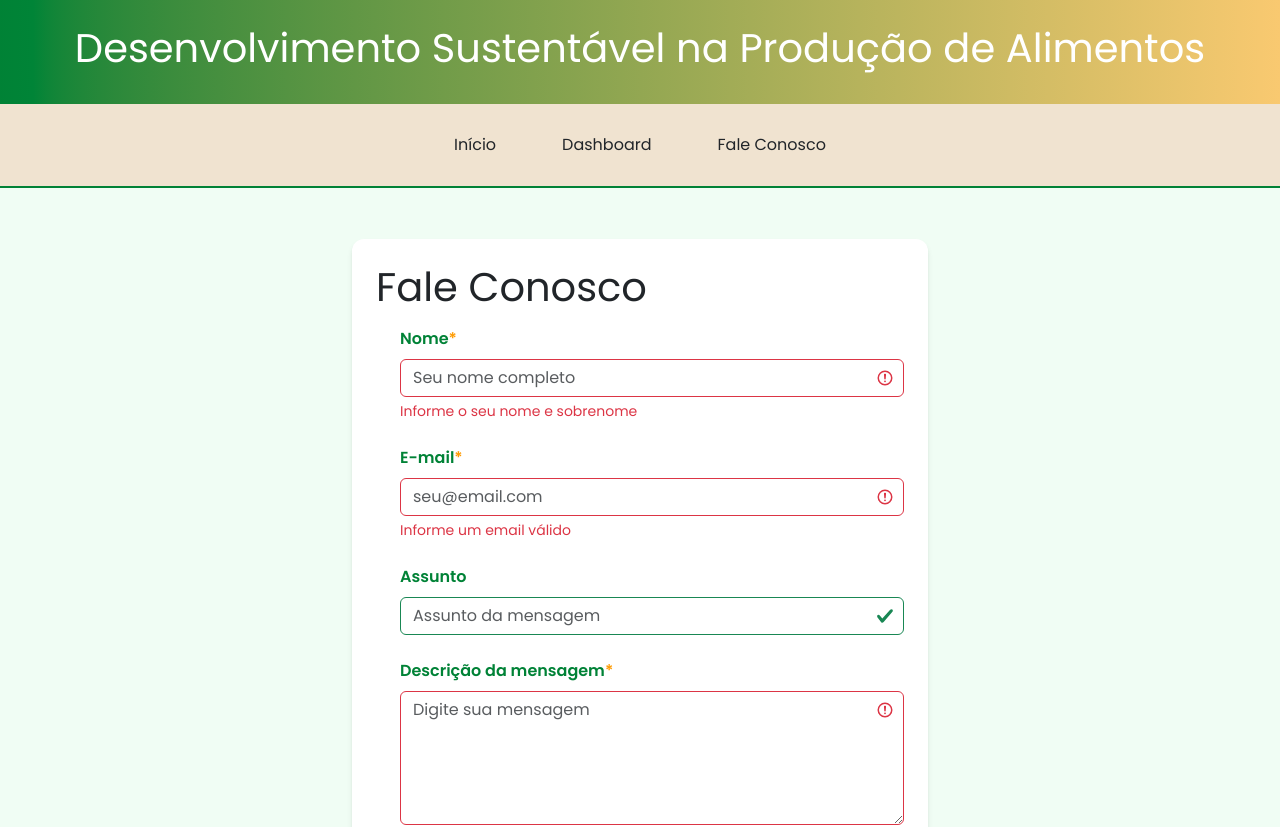
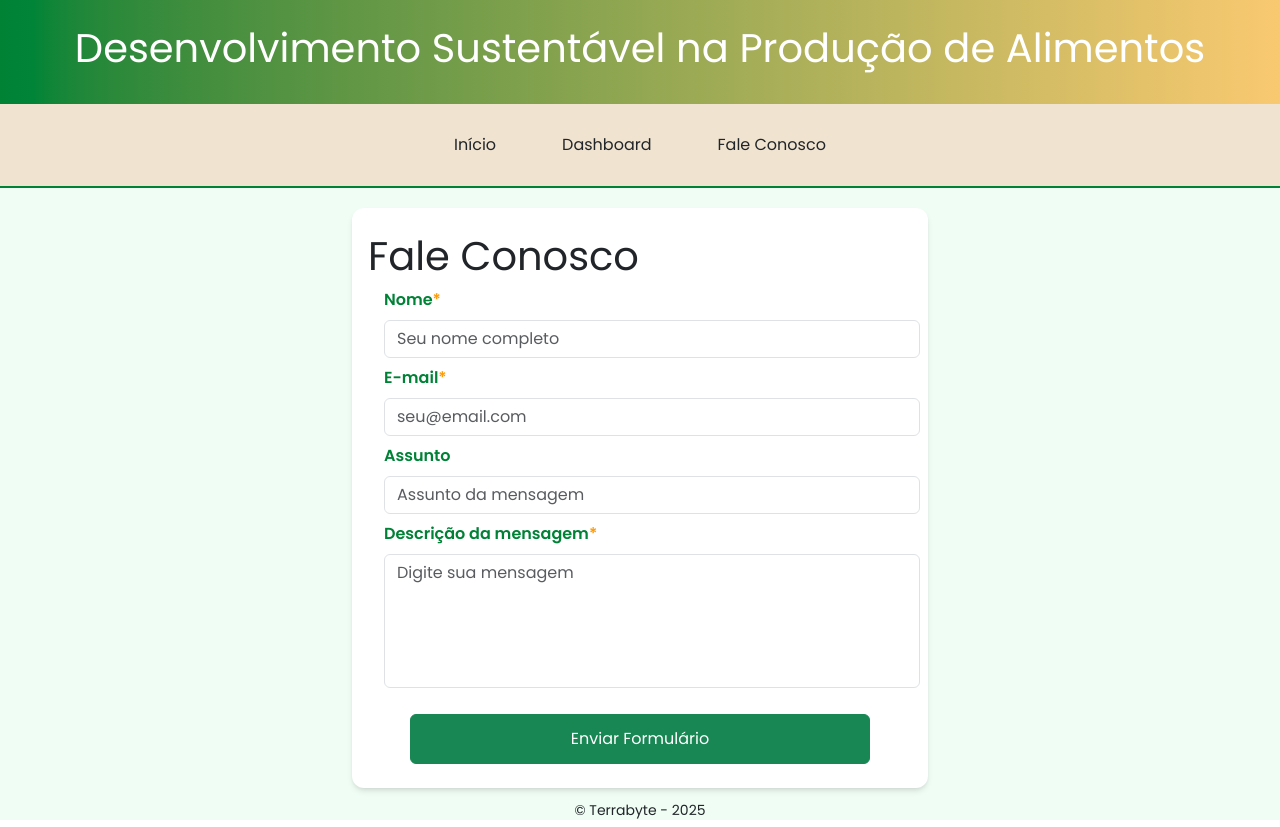
Before and after one commit to grupo-fiap-sla/web, a Next.js app: page /fale-conosco in a window 1280 px wide. Shown: the top 827 px of the page. Built offline with nearby package versions, Linux system fonts and the light colour scheme.

Commit message:
quase form

```diff
--- a/postcss.config.mjs
+++ b/postcss.config.mjs
@@ -1,5 +1,5 @@
 const config = {
-    plugins: ['@tailwindcss/postcss'],
+    plugins: [ '@tailwindcss/postcss' ],
 };
 
 export default config;
--- a/src/app/(landing)/fale-conosco/bootstrap-form.tsx
+++ b/src/app/(landing)/fale-conosco/bootstrap-form.tsx
@@ -1,29 +1,48 @@
+"use client"
+
 import 'bootstrap/dist/css/bootstrap.css';
+import { FormEvent, useState } from 'react';
 
 export function BootstrapForm () {
-    return <form action="" className="was-validated">
+    function handleSubmit ( e: FormEvent<HTMLFormElement> ) {
+        e.preventDefault()
+        const formData = new FormData( e.target as HTMLFormElement );
+        const data = Object.fromEntries( formData.entries() );
+
+        if ( data.nome.toString().trim().split( ' ' ).filter( Boolean ).length > 1 ) setValidName( true )
+        setValidated( true )
+    }
+
+    const [ validated, setValidated ] = useState<boolean>( false )
+    const [ validName, setValidName ] = useState<boolean>( false )
+
+    return <form onSubmit={ handleSubmit } className={ validated ? "was-validated" : "needs-validation" } noValidate>
         {/* Nome */ }
-        <div className='form-check my-3'>
+        <div className='form-check my-2'>
             <label htmlFor="nome" className="form-label block text-green-700 font-semibold">
                 Nome<span className="text-amber-500">*</span>
             </label>
             <input
-                required
                 name="nome"
                 type="text"
                 placeholder="Seu nome completo"
-                className="form-control"
+                aria-describedby="namefeedback"
+                className={ `form-control ${validated ? ( validName ? 'is-valid' : 'form-control:invalid is-invalid' ) : ''}` }
             />
-            <div className="invalid-feedback">Informe o seu nome e sobrenome</div>
+
+            {
+                validated && !validName && (
+                    <div id='namefeedback' className="invalid-feedback">Informe o seu nome e sobrenome</div>
+                )
+            }
         </div>
 
         {/* Email */ }
-        <div className='form-check my-4'>
+        <div className='form-check my-2'>
             <label htmlFor="email" className="form-label block text-green-700 font-semibold">
                 E-mail<span className="text-amber-500">*</span>
             </label>
             <input
-                required
                 name="email"
                 type="email"
                 placeholder="seu@email.com"
@@ -33,7 +52,7 @@ export function BootstrapForm () {
         </div>
 
         {/* Assunto */ }
-        <div className='form-check my-4'>
+        <div className='form-check my-2'>
             <label htmlFor="assunto" className="form-label block text-green-700 font-semibold">
                 Assunto
             </label>
@@ -51,17 +70,25 @@ export function BootstrapForm () {
                 Descrição da mensagem<span className="text-amber-500">*</span>
             </label>
             <textarea
-                required
                 rows={ 5 }
                 name="mensagem"
-                minLength={ 30 }
+                minLength={ 0 }
                 maxLength={ 500 }
                 placeholder="Digite sua mensagem"
-                className='form-control resize-none'
+                style={ { resize: "none" } }
+                className='form-control'
             />
             <div className="invalid-feedback">Preencha a descrição conforme os requisitos</div>
         </div>
 
-        <button type="submit" className="btn btn-success mt-4 justify-end">Enviar Formulário</button>
+        <div className="text-center">
+            <button
+                type="submit"
+                style={ { padding: '0.75rem 10rem', margin: "auto" } }
+                className="btn btn-success mt-4 justify-end"
+            >
+                Enviar Formulário
+            </button>
+        </div>
     </form>
 }
--- a/src/app/(landing)/fale-conosco/page.tsx
+++ b/src/app/(landing)/fale-conosco/page.tsx
@@ -1,11 +1,13 @@
 import { BootstrapForm } from './bootstrap-form';
 
 export default function FaleConosco () {
-    return <div className="min-h-screen bg-green-50 flex items-center justify-center p-4">
-        <div className="w-full max-w-xl bg-white p-6 rounded-xl shadow-md">
-            <h1 className="text-3xl font-bold text-green-700 mb-6">Fale Conosco</h1>
+    return <div className="bg-green-50 flex justify-center p-1">
+
+        <div className="w-full max-w-xl h-fit mt-3 px-2 py-4 bg-white    rounded-xl shadow-md">
+            <h1 className="text-xl font-bold text-green-700 mx-2">Fale Conosco</h1>
 
             <BootstrapForm />
         </div>
+
     </div>
 }
--- a/src/app/(landing)/layout.tsx
+++ b/src/app/(landing)/layout.tsx
@@ -12,7 +12,7 @@ export default function RootLayout ( { children }: Readonly<{ children: React.Re
 
             { children }
 
-            <p className='text-sm text-center py-4'>&copy; Terrabyte - 2025</p>
+            <p className='text-sm text-center mt-2'>&copy; Terrabyte - 2025</p>
         </div>
     );
 }
```
Also changed, not shown: src/app/globals.css (line endings or trailing spaces).
